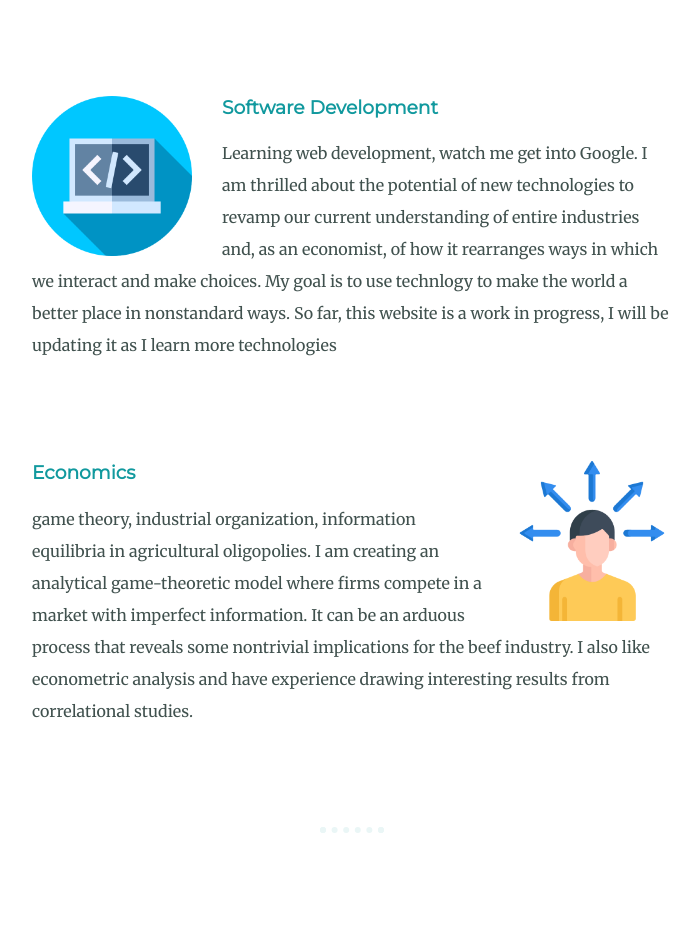
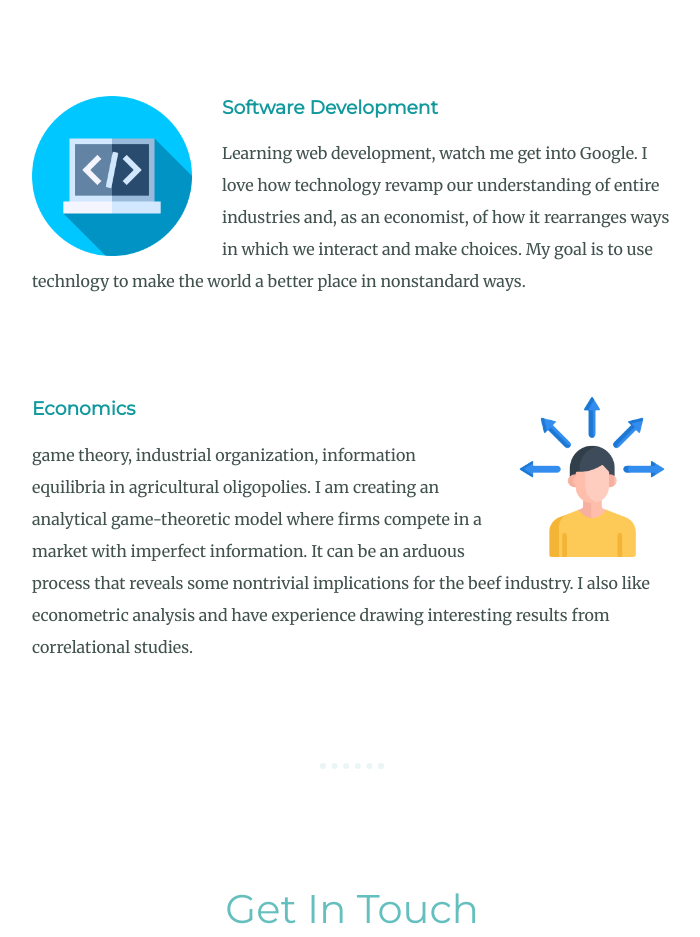
Before and after one commit to adilbeksultanov/mysite, a plain HTML site: page index.html in a window 1280 px wide. Shown: the part 1520-2457 px from the top of the page, without its empty margins (288-988 px from the left). Drawn offline with Linux system fonts and the light colour scheme.

Commit message:
Update index.html

```diff
--- a/index.html
+++ b/index.html
@@ -31,9 +31,9 @@
       <div class="skill-row">
         <img class="coding_picture" src="images/programming.png" alt="web_dev">
         <h3>Software Development</h3>
-        <p>Learning web development, watch me get into Google. I am thrilled about the potential of new technologies to revamp our current understanding
+        <p>Learning web development, watch me get into Google. I love how technology revamp our understanding
           of entire industries and, as an economist, of how it rearranges ways in which we interact and make choices.
-          My goal is to use technlogy to make the world a better place in nonstandard ways. So far, this website is a work in progress, I will be updating it as I learn more technologies
+          My goal is to use technlogy to make the world a better place in nonstandard ways.
 
         </p>
       </div>
```
